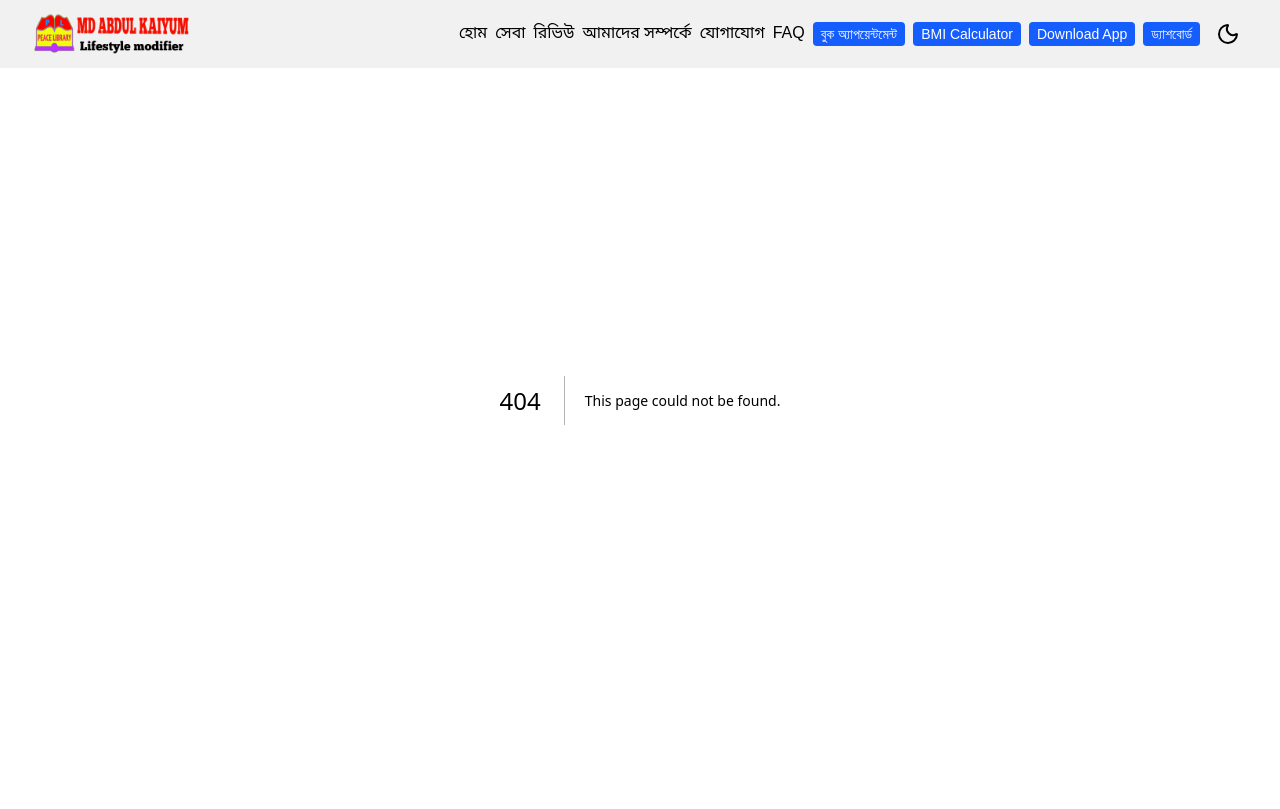
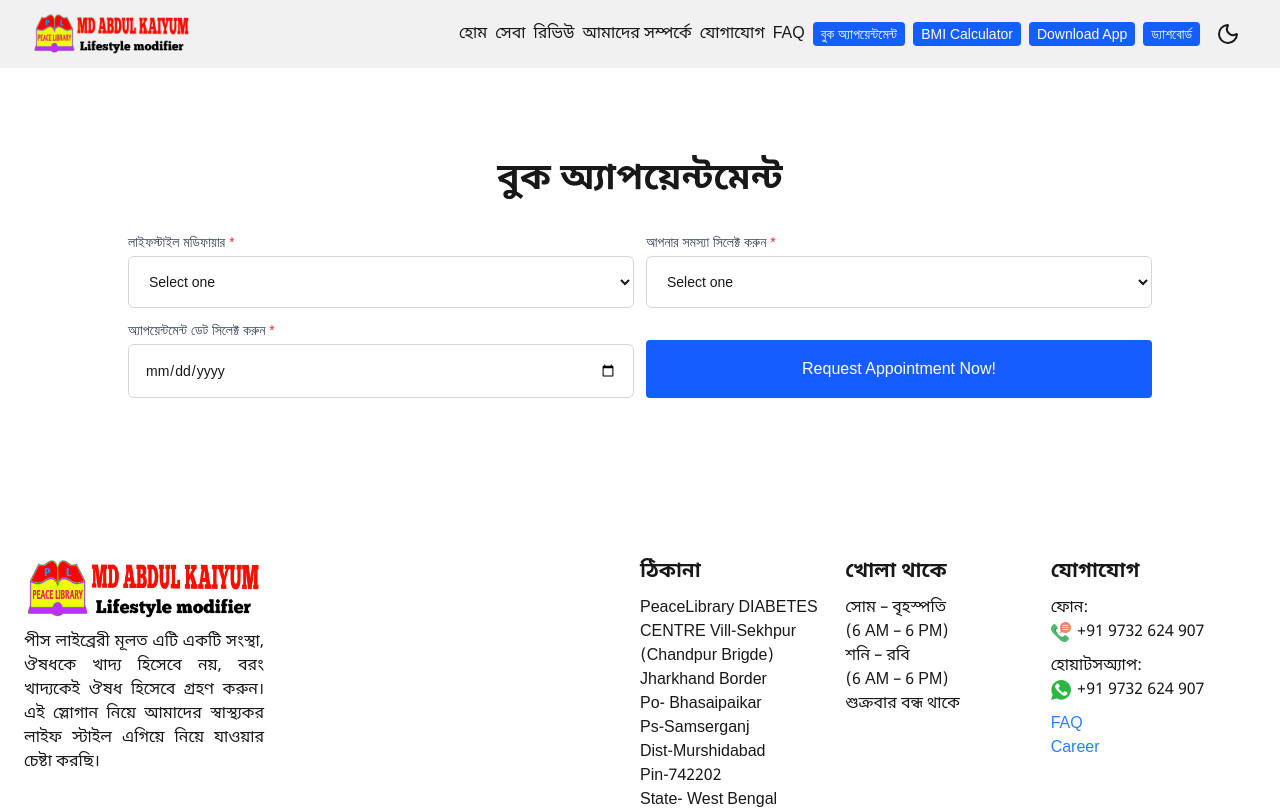
Before and after one commit to pxgacademy/MdAbdulKaiyum-Health-Web, a Next.js app: page /appointment in a window 1280 px wide. Before the commit this address had no page. Shown: the top 809 px of the page. Built offline with nearby package versions, Linux system fonts and the light colour scheme.

Commit message:
added appointmentPage

```diff
--- /dev/null
+++ b/src/app/appointment/page.tsx
@@ -0,0 +1,72 @@
+"use client";
+
+import SectionContainer from "@/components/SectionContainer";
+import SectionTitle from "@/components/SectionTitle";
+import Button from "@/components/ui/Button";
+import Input from "@/components/ui/Input";
+import Select from "@/components/ui/Select";
+import { SubmitHandler, useForm } from "react-hook-form";
+interface FormValues {
+  dr: string;
+  problem: string;
+  date: string;
+}
+
+const AppointmentPage = () => {
+  const {
+    register,
+    handleSubmit,
+    formState: { errors, isSubmitting },
+  } = useForm<FormValues>();
+
+  const onSubmit: SubmitHandler<FormValues> = async (data) => {
+    console.log(data);
+  };
+
+  return (
+    <SectionContainer marginTop="my-20 md:my-40">
+      <SectionTitle>বুক অ্যাপয়েন্টমেন্ট</SectionTitle>
+
+      <form
+        onSubmit={handleSubmit(onSubmit)}
+        className="w-full max-w-5xl mx-auto grid grid-cols-1 md:grid-cols-2 gap-3 mt-8"
+      >
+        <Select
+          label="লাইফস্টাইল মডিফায়ার"
+          requiredIndicator
+          options={[{ label: "Md. Abdul Kaiyum", value: "Md. Abdul Kaiyum" }]}
+          {...register("dr", { required: "নাম বাধ্যতামূলক দিতে হবে" })}
+          error={errors.dr?.message}
+        />
+
+        <Select
+          label="আপনার সমস্যা সিলেক্ট করুন"
+          requiredIndicator
+          options={[
+            { label: "ফ্যাটি প্যানক্রিয়াস", value: "ফ্যাটি প্যানক্রিয়াস" },
+            { label: "হাইপারইনসুলিনমিয়া", value: "হাইপারইনসুলিনমিয়া" },
+            {
+              label: "কোলেস্ট্রল (রক্তে চর্বি)",
+              value: "কোলেস্ট্রল (রক্তে চর্বি)",
+            },
+          ]}
+          {...register("problem", { required: "নাম বাধ্যতামূলক দিতে হবে" })}
+          error={errors.problem?.message}
+        />
+        <Input
+          label="অ্যাপয়েন্টমেন্ট ডেট সিলেক্ট করুন"
+          type="date"
+          requiredIndicator
+          {...register("date", { required: "নাম বাধ্যতামূলক দিতে হবে" })}
+          error={errors.date?.message}
+        />
+
+        <Button type="submit" disabled={isSubmitting} className="w-full mt-5">
+          {isSubmitting ? "Requesting..." : "Request Appointment Now!"}
+        </Button>
+      </form>
+    </SectionContainer>
+  );
+};
+
+export default AppointmentPage;
--- /dev/null
+++ b/src/components/ui/Select.tsx
@@ -0,0 +1,53 @@
+import React from "react";
+
+export interface SelectProps
+  extends React.SelectHTMLAttributes<HTMLSelectElement> {
+  label?: string;
+  error?: string;
+  requiredIndicator?: boolean;
+  options: { label: string; value: string }[];
+}
+
+const Select = React.forwardRef<HTMLSelectElement, SelectProps>(
+  (
+    { label, error, className = "", id, requiredIndicator, options, ...rest },
+    ref
+  ) => {
+    const selectId = id || rest.name;
+
+    return (
+      <div className="w-full">
+        {label && (
+          <label
+            htmlFor={selectId}
+            className="block mb-1 text-sm font-medium text-gray-700"
+          >
+            {label}
+            {requiredIndicator && <span className="text-red-500 ml-1">*</span>}
+          </label>
+        )}
+
+        <select
+          id={selectId}
+          ref={ref}
+          className={`w-full px-4 py-4 text-sm border rounded-md focus:outline-none focus:ring-2 focus:ring-blue-500
+          ${error ? "border-red-500" : "border-gray-300"} ${className}`}
+          {...rest}
+        >
+          <option value="">Select one</option>
+          {options.map((opt) => (
+            <option key={opt.value} value={opt.value}>
+              {opt.label}
+            </option>
+          ))}
+        </select>
+
+        {error && <p className="mt-1 text-sm text-red-500">{error}</p>}
+      </div>
+    );
+  }
+);
+
+Select.displayName = "Select";
+
+export default Select;
```
